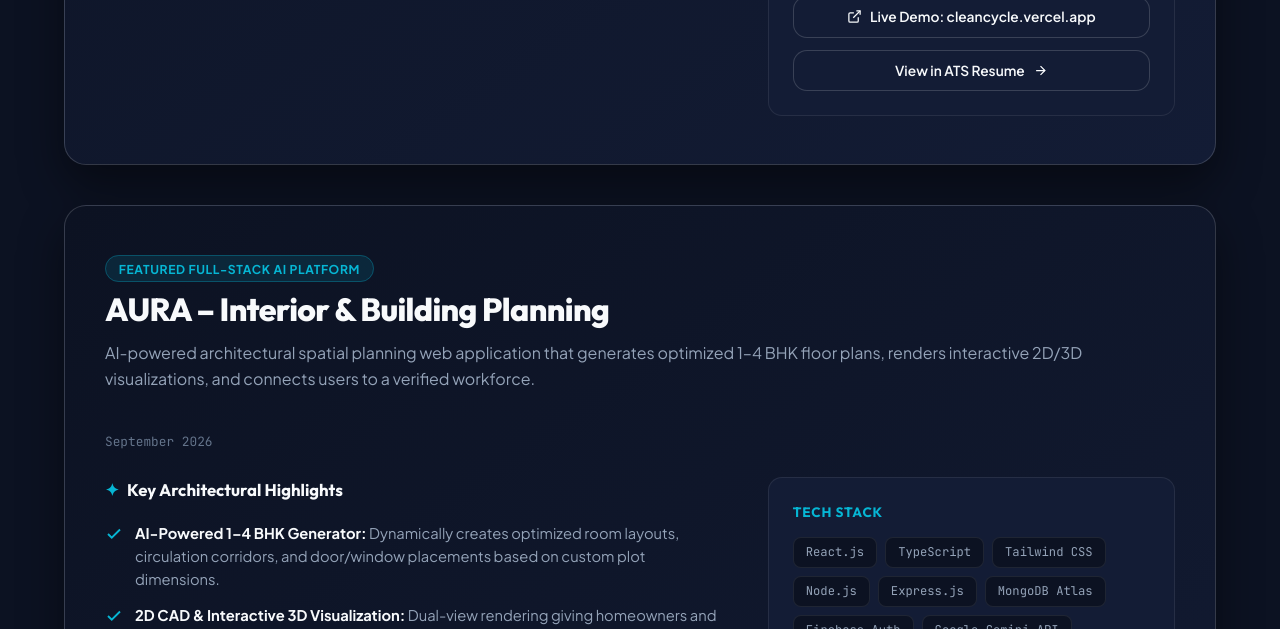
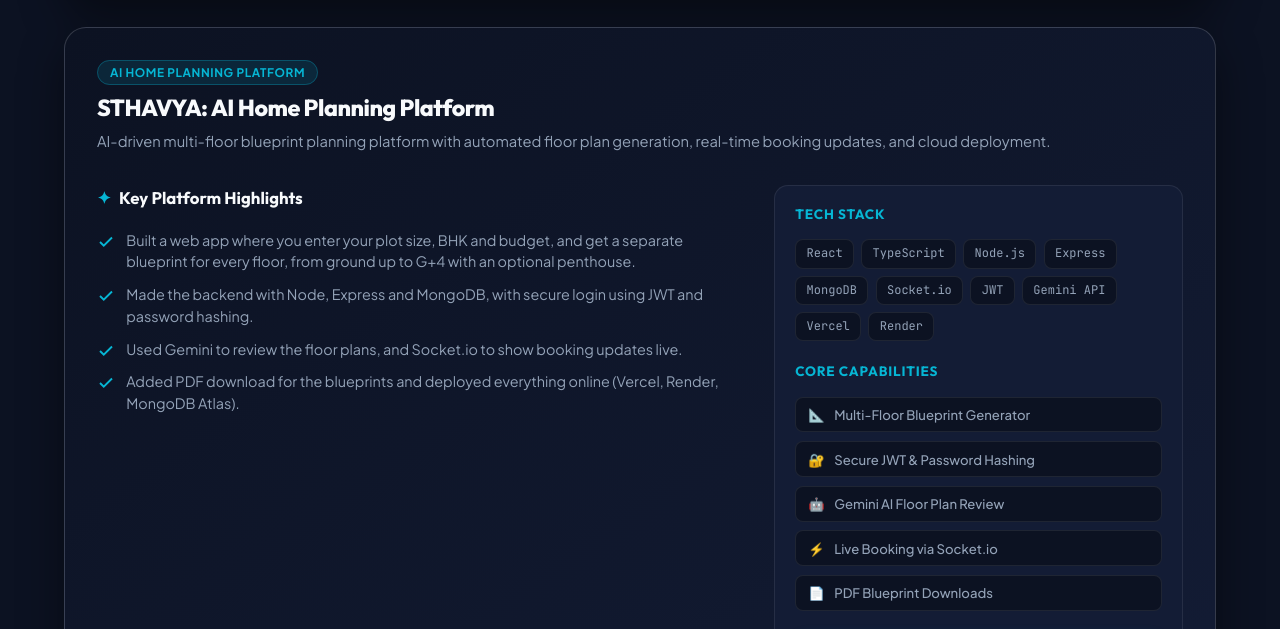
Before and after one commit to saideepika07/portfolio, a plain HTML site: page saideepika-portfolio.html in a window 1280 px wide. Shown: the part 2875-3504 px from the top of the page. Drawn offline with Linux system fonts and the light colour scheme.

Commit message:
Replace AURA with STHAVYA, resize project cards

```diff
--- a/saideepika-portfolio.html
+++ b/saideepika-portfolio.html
@@ -649,40 +649,40 @@
       overflow: hidden;
       box-shadow: var(--shadow-lg);
       transition: var(--transition);
-      margin-bottom: 2.5rem;
+      margin-bottom: 2rem;
     }
 
     .project-card-hero:hover {
       border-color: var(--border-glow);
-      box-shadow: 0 20px 45px rgba(0, 0, 0, 0.4), 0 0 35px var(--primary-glow);
+      box-shadow: 0 16px 36px rgba(0, 0, 0, 0.35), 0 0 28px var(--primary-glow);
     }
 
     .project-content-full {
-      padding: 3rem 2.5rem;
+      padding: 1.85rem 2rem;
     }
 
     .project-details-grid {
       display: grid;
-      grid-template-columns: 1.3fr 0.85fr;
-      gap: 2.5rem;
+      grid-template-columns: 1.35fr 0.85fr;
+      gap: 1.75rem;
       align-items: start;
-      margin-top: 1.5rem;
+      margin-top: 1rem;
     }
 
     .project-side-box {
       background: var(--bg-surface-elevated);
       border: 1px solid var(--border-subtle);
       border-radius: var(--radius-md);
-      padding: 1.5rem;
+      padding: 1.15rem 1.25rem;
     }
 
     .mini-feature-badge {
       display: flex;
       align-items: center;
-      gap: 0.65rem;
-      font-size: 0.84rem;
+      gap: 0.6rem;
+      font-size: 0.82rem;
       color: var(--text-muted);
-      padding: 0.5rem 0.8rem;
+      padding: 0.4rem 0.75rem;
       background: var(--bg-surface);
       border-radius: var(--radius-sm);
       border: 1px solid var(--border-subtle);
@@ -693,7 +693,7 @@
       display: flex;
       justify-content: space-between;
       align-items: center;
-      margin-bottom: 1rem;
+      margin-bottom: 0.75rem;
       flex-wrap: wrap;
       gap: 0.75rem;
     }
@@ -702,9 +702,9 @@
       background: rgba(6, 182, 212, 0.12);
       color: var(--primary);
       border: 1px solid rgba(6, 182, 212, 0.3);
-      padding: 0.3rem 0.8rem;
+      padding: 0.25rem 0.75rem;
       border-radius: var(--radius-full);
-      font-size: 0.76rem;
+      font-size: 0.74rem;
       font-weight: 700;
       text-transform: uppercase;
       letter-spacing: 0.05em;
@@ -717,35 +717,35 @@
     }
 
     .project-hero-title {
-      font-size: 2rem;
+      font-size: 1.45rem;
       font-weight: 800;
       letter-spacing: -0.02em;
-      margin-bottom: 0.75rem;
-      line-height: 1.2;
+      margin-bottom: 0.5rem;
+      line-height: 1.25;
     }
 
     .project-tagline {
-      font-size: 1rem;
+      font-size: 0.92rem;
       color: var(--text-muted);
-      margin-bottom: 1.5rem;
-      line-height: 1.6;
+      margin-bottom: 1rem;
+      line-height: 1.55;
     }
 
     .project-highlights-list {
       list-style: none;
       display: flex;
       flex-direction: column;
-      gap: 0.85rem;
-      margin-bottom: 2rem;
+      gap: 0.7rem;
+      margin-bottom: 1.25rem;
     }
 
     .project-highlight-item {
       display: flex;
       align-items: flex-start;
-      gap: 0.75rem;
-      font-size: 0.92rem;
+      gap: 0.7rem;
+      font-size: 0.9rem;
       color: var(--text-muted);
-      line-height: 1.55;
+      line-height: 1.5;
     }
 
     .highlight-icon {
@@ -761,14 +761,14 @@
     .tech-stack-row {
       display: flex;
       flex-wrap: wrap;
-      gap: 0.5rem;
-      margin-bottom: 2rem;
+      gap: 0.45rem;
+      margin-bottom: 1.25rem;
     }
 
     .tech-tag {
       font-family: 'JetBrains Mono', monospace;
-      font-size: 0.76rem;
-      padding: 0.3rem 0.75rem;
+      font-size: 0.75rem;
+      padding: 0.25rem 0.65rem;
       border-radius: var(--radius-sm);
       background: var(--bg-surface);
       color: var(--text-muted);
@@ -1169,9 +1169,12 @@
       .hero-social-row {
         justify-content: center;
       }
+      .project-content-full {
+        padding: 1.4rem 1.25rem;
+      }
       .project-details-grid {
         grid-template-columns: 1fr;
-        gap: 1.75rem;
+        gap: 1.25rem;
       }
       .stats-grid {
         grid-template-columns: repeat(2, 1fr);
@@ -1188,6 +1191,12 @@
     }
 
     @media (max-width: 600px) {
+      .project-hero-title {
+        font-size: 1.25rem;
+      }
+      .project-content-full {
+        padding: 1.25rem 1rem;
+      }
       .hero-name {
         font-size: 2.5rem;
       }
@@ -1478,7 +1487,7 @@
       </div>
 
       <!-- CleanCycle Project Card -->
-      <article class="project-card-hero" style="margin-bottom: 2.5rem;">
+      <article class="project-card-hero" style="margin-bottom: 2rem;">
         <div class="project-content-full">
 
           <div class="project-meta-row">
@@ -1528,7 +1537,7 @@
                 <h4 style="font-size: 0.85rem; font-weight: 700; color: var(--primary); text-transform: uppercase; letter-spacing: 0.06em; margin-bottom: 0.85rem;">
                   Tech Stack
                 </h4>
-                <div class="tech-stack-row" style="margin-bottom: 1.5rem;">
+                <div class="tech-stack-row" style="margin-bottom: 1.25rem;">
                   <span class="tech-tag">Next.js</span>
                   <span class="tech-tag">TypeScript</span>
                   <span class="tech-tag">Tailwind CSS</span>
@@ -1542,7 +1551,7 @@
                 <h4 style="font-size: 0.85rem; font-weight: 700; color: var(--primary); text-transform: uppercase; letter-spacing: 0.06em; margin-bottom: 0.85rem;">
                   Core Capabilities
                 </h4>
-                <div style="display: flex; flex-direction: column; gap: 0.55rem; margin-bottom: 1.75rem;">
+                <div style="display: flex; flex-direction: column; gap: 0.55rem; margin-bottom: 1.5rem;">
                   <div class="mini-feature-badge">
                     <span>♻️</span>
                     <span>3-Stream Waste Segregation</span>
@@ -1571,10 +1580,6 @@
                     <svg width="16" height="16" viewBox="0 0 24 24" fill="none" stroke="currentColor" stroke-width="2"><path d="M9 19c-5 1.5-5-2.5-7-3m14 6v-3.87a3.37 3.37 0 0 0-.94-2.61c3.14-.35 6.44-1.54 6.44-7A5.44 5.44 0 0 0 20 4.77 5.07 5.07 0 0 0 19.91 1S18.73.65 16 2.48a13.38 13.38 0 0 0-7 0C6.27.65 5.09 1 5.09 1A5.07 5.07 0 0 0 5 4.77a5.44 5.44 0 0 0-1.5 3.78c0 5.42 3.3 6.61 6.44 7A3.37 3.37 0 0 0 9 18.13V22"></path></svg>
                     <span>View GitHub Repository</span>
                   </a>
-                  <a href="https://cleancycle.vercel.app" target="_blank" rel="noopener noreferrer" class="btn btn-outline" style="justify-content: center; width: 100%;">
-                    <svg width="15" height="15" viewBox="0 0 24 24" fill="none" stroke="currentColor" stroke-width="2"><path d="M18 13v6a2 2 0 0 1-2 2H5a2 2 0 0 1-2-2V8a2 2 0 0 1 2-2h6"></path><polyline points="15 3 21 3 21 9"></polyline><line x1="10" y1="14" x2="21" y2="3"></line></svg>
-                    <span>Live Demo: cleancycle.vercel.app</span>
-                  </a>
                   <a href="resume.html?view=ats" class="btn btn-outline" style="justify-content: center; width: 100%;">
                     <span>View in ATS Resume</span>
                     <svg width="15" height="15" viewBox="0 0 24 24" fill="none" stroke="currentColor" stroke-width="2"><line x1="5" y1="12" x2="19" y2="12"></line><polyline points="12 5 19 12 12 19"></polyline></svg>
@@ -1589,20 +1594,17 @@
         </div>
       </article>
 
-      <!-- Main Project Hero Card (Clean Text & Feature Showcase) -->
+      <!-- STHAVYA Project Card -->
       <article class="project-card-hero">
         <div class="project-content-full">
 
           <div class="project-meta-row">
             <div>
-              <span class="project-pill-label">Featured Full-Stack AI Platform</span>
-              <h3 class="project-hero-title" style="margin-top: 0.6rem;">AURA &ndash; Interior &amp; Building Planning</h3>
+              <span class="project-pill-label">AI Home Planning Platform</span>
+              <h3 class="project-hero-title" style="margin-top: 0.6rem;">STHAVYA: AI Home Planning Platform</h3>
               <p class="project-tagline">
-                AI-powered architectural spatial planning web application that generates optimized 1&ndash;4 BHK floor plans, renders interactive 2D/3D visualizations, and connects users to a verified workforce.
+                AI-driven multi-floor blueprint planning platform with automated floor plan generation, real-time booking updates, and cloud deployment.
               </p>
-            </div>
-            <div>
-              <span class="project-date-label">September 2026</span>
             </div>
           </div>
 
@@ -1611,29 +1613,25 @@
             <!-- Left: Highlights & Innovations -->
             <div class="project-bullets-col">
               <h4 style="font-size: 1.05rem; font-weight: 700; color: var(--text-main); margin-bottom: 1.15rem; display: flex; align-items: center; gap: 0.5rem;">
-                <span style="color: var(--primary);">✦</span> Key Architectural Highlights
+                <span style="color: var(--primary);">✦</span> Key Platform Highlights
               </h4>
 
               <ul class="project-highlights-list">
                 <li class="project-highlight-item">
                   <svg class="highlight-icon" width="18" height="18" viewBox="0 0 24 24" fill="none" stroke="currentColor" stroke-width="2.5"><polyline points="20 6 9 17 4 12"></polyline></svg>
-                  <span><strong>AI-Powered 1&ndash;4 BHK Generator:</strong> Dynamically creates optimized room layouts, circulation corridors, and door/window placements based on custom plot dimensions.</span>
+                  <span>Built a web app where you enter your plot size, BHK and budget, and get a separate blueprint for every floor, from ground up to G+4 with an optional penthouse.</span>
                 </li>
                 <li class="project-highlight-item">
                   <svg class="highlight-icon" width="18" height="18" viewBox="0 0 24 24" fill="none" stroke="currentColor" stroke-width="2.5"><polyline points="20 6 9 17 4 12"></polyline></svg>
-                  <span><strong>2D CAD &amp; Interactive 3D Visualization:</strong> Dual-view rendering giving homeowners and architects realistic spatial depth before construction begins.</span>
+                  <span>Made the backend with Node, Express and MongoDB, with secure login using JWT and password hashing.</span>
                 </li>
                 <li class="project-highlight-item">
                   <svg class="highlight-icon" width="18" height="18" viewBox="0 0 24 24" fill="none" stroke="currentColor" stroke-width="2.5"><polyline points="20 6 9 17 4 12"></polyline></svg>
-                  <span><strong>Google Gemini Vision AI Integration:</strong> Multimodal AI model analyzes blueprint and room photos to suggest instant lighting, workflow, and layout improvements.</span>
+                  <span>Used Gemini to review the floor plans, and Socket.io to show booking updates live.</span>
                 </li>
                 <li class="project-highlight-item">
                   <svg class="highlight-icon" width="18" height="18" viewBox="0 0 24 24" fill="none" stroke="currentColor" stroke-width="2.5"><polyline points="20 6 9 17 4 12"></polyline></svg>
-                  <span><strong>Verified Workforce Marketplace:</strong> Directly connects users with licensed architects, constructors, electricians, plumbers, and painters after blueprint generation.</span>
-                </li>
-                <li class="project-highlight-item">
-                  <svg class="highlight-icon" width="18" height="18" viewBox="0 0 24 24" fill="none" stroke="currentColor" stroke-width="2.5"><polyline points="20 6 9 17 4 12"></polyline></svg>
-                  <span><strong>Full-Stack MERN + Firebase:</strong> Real-time consultation booking, cost estimations, and multi-format blueprint exports (PDF, PNG, SVG).</span>
+                  <span>Added PDF download for the blueprints and deployed everything online (Vercel, Render, MongoDB Atlas).</span>
                 </li>
               </ul>
             </div>
@@ -1644,46 +1642,48 @@
                 <h4 style="font-size: 0.85rem; font-weight: 700; color: var(--primary); text-transform: uppercase; letter-spacing: 0.06em; margin-bottom: 0.85rem;">
                   Tech Stack
                 </h4>
-                <div class="tech-stack-row" style="margin-bottom: 1.5rem;">
-                  <span class="tech-tag">React.js</span>
+                <div class="tech-stack-row" style="margin-bottom: 1.25rem;">
+                  <span class="tech-tag">React</span>
                   <span class="tech-tag">TypeScript</span>
-                  <span class="tech-tag">Tailwind CSS</span>
                   <span class="tech-tag">Node.js</span>
-                  <span class="tech-tag">Express.js</span>
-                  <span class="tech-tag">MongoDB Atlas</span>
-                  <span class="tech-tag">Firebase Auth</span>
-                  <span class="tech-tag">Google Gemini API</span>
+                  <span class="tech-tag">Express</span>
+                  <span class="tech-tag">MongoDB</span>
+                  <span class="tech-tag">Socket.io</span>
+                  <span class="tech-tag">JWT</span>
+                  <span class="tech-tag">Gemini API</span>
+                  <span class="tech-tag">Vercel</span>
+                  <span class="tech-tag">Render</span>
                 </div>
 
                 <h4 style="font-size: 0.85rem; font-weight: 700; color: var(--primary); text-transform: uppercase; letter-spacing: 0.06em; margin-bottom: 0.85rem;">
                   Core Capabilities
                 </h4>
-                <div style="display: flex; flex-direction: column; gap: 0.55rem; margin-bottom: 1.75rem;">
+                <div style="display: flex; flex-direction: column; gap: 0.55rem; margin-bottom: 1.5rem;">
                   <div class="mini-feature-badge">
                     <span>📐</span>
-                    <span>1&ndash;4 BHK Floor Plan Engine</span>
+                    <span>Multi-Floor Blueprint Generator</span>
                   </div>
                   <div class="mini-feature-badge">
-                    <span>🏠</span>
-                    <span>2D CAD &amp; 3D House Visualizer</span>
+                    <span>🔐</span>
+                    <span>Secure JWT &amp; Password Hashing</span>
                   </div>
                   <div class="mini-feature-badge">
                     <span>🤖</span>
-                    <span>Gemini Vision AI Analysis</span>
+                    <span>Gemini AI Floor Plan Review</span>
                   </div>
                   <div class="mini-feature-badge">
-                    <span>👷</span>
-                    <span>Verified Workforce Marketplace</span>
+                    <span>⚡</span>
+                    <span>Live Booking via Socket.io</span>
                   </div>
                   <div class="mini-feature-badge">
-                    <span>📊</span>
-                    <span>PDF / PNG / SVG Exports</span>
+                    <span>📄</span>
+                    <span>PDF Blueprint Downloads</span>
                   </div>
                 </div>
 
                 <!-- Action Links -->
                 <div style="display: flex; flex-direction: column; gap: 0.75rem;">
-                  <a href="https://github.com/saideepika07/AuraInteriorAndBuildingPlanning" target="_blank" rel="noopener noreferrer" class="btn btn-primary" style="justify-content: center; width: 100%;">
+                  <a href="https://github.com/saideepika07/Sthavya" target="_blank" rel="noopener noreferrer" class="btn btn-primary" style="justify-content: center; width: 100%;">
                     <svg width="16" height="16" viewBox="0 0 24 24" fill="none" stroke="currentColor" stroke-width="2"><path d="M9 19c-5 1.5-5-2.5-7-3m14 6v-3.87a3.37 3.37 0 0 0-.94-2.61c3.14-.35 6.44-1.54 6.44-7A5.44 5.44 0 0 0 20 4.77 5.07 5.07 0 0 0 19.91 1S18.73.65 16 2.48a13.38 13.38 0 0 0-7 0C6.27.65 5.09 1 5.09 1A5.07 5.07 0 0 0 5 4.77a5.44 5.44 0 0 0-1.5 3.78c0 5.42 3.3 6.61 6.44 7A3.37 3.37 0 0 0 9 18.13V22"></path></svg>
                     <span>View GitHub Repository</span>
                   </a>
```
Also changed, not shown: index.html (+69 -69 lines), resume.html (+40 -42 lines), 2 other files.
